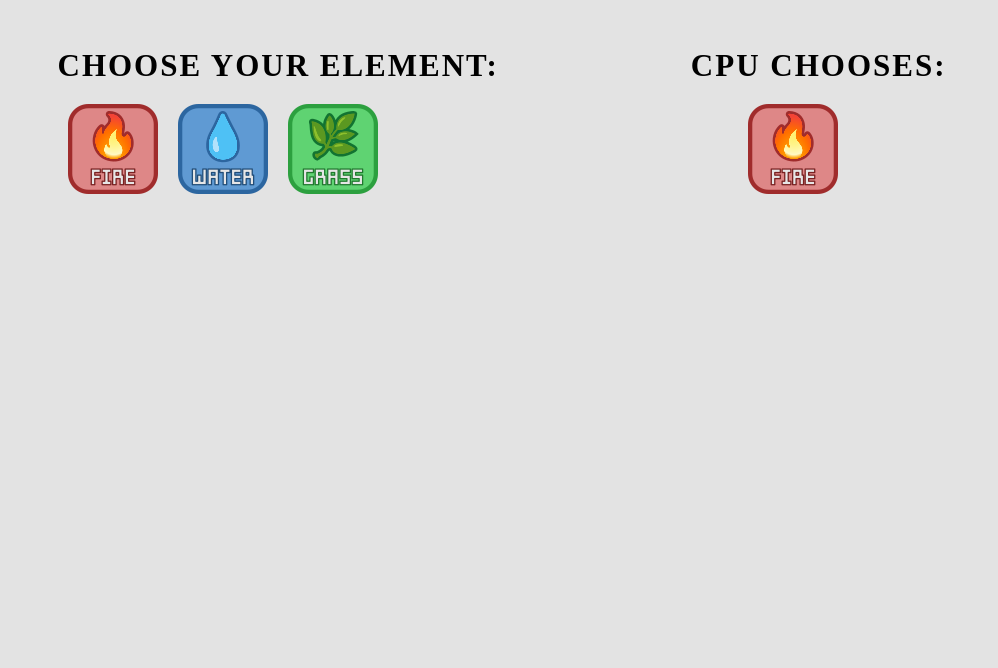
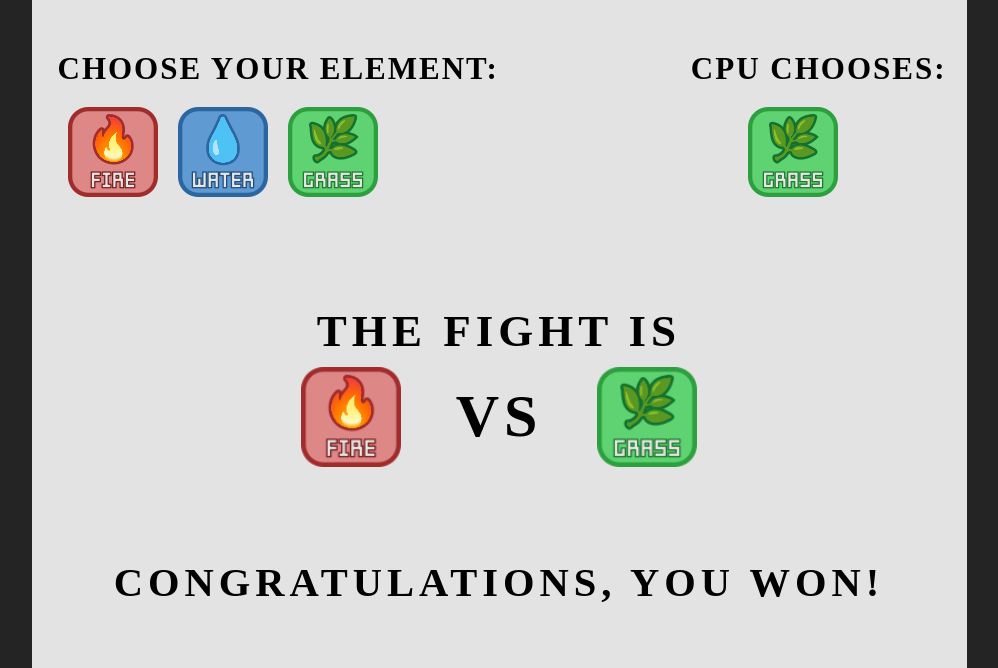
Before and after one commit to mvsantos93/elements_fight, a plain HTML site: page index.html in a window 1280 px wide. Shown: the part 267-935 px from the top of the page, without its empty margins (141-1139 px from the left). Drawn offline with Linux system fonts and the light colour scheme; a web font is replaced by a local one.

Commit message:
v2.0.2 - Versão final da parte 2: CSS

```diff
--- a/index.html
+++ b/index.html
@@ -33,16 +33,23 @@
                 </div>
                 <div class="cpu-element-container">
                     <h2>CPU CHOOSES:</h2>
-                    <img src="images/fire.png" alt="">
+                    <img src="images/grass.png" alt="">
                 </div>
             </section>
 
             <section class="battle">
-                <!-- THE FIGHT IS + elementos escolhidos -->
+                <div class="vs-header">
+                    <h1>THE FIGHT IS</h1>
+                </div>
+                <div class="vs-container">
+                    <img src="images/fire.png" alt="">
+                    <h2>VS</h2>
+                    <img src="images/grass.png" alt="">
+                </div>
             </section>
 
             <section class="result">
-                <!-- Resultado da batalha -->
+                <h1>CONGRATULATIONS, YOU WON!</h1>
             </section>
         </main>
     </body>
--- a/styles.css
+++ b/styles.css
@@ -10,7 +10,7 @@
 }
 
 body {
-    background-color: #e3e3e3;
+    background-color: #242424;
     display: flex;
     font-family: "Players";
     justify-content: center;
@@ -19,6 +19,7 @@ body {
 }
 
 .main-container {
+    background-color: #e3e3e3;
     width: 935px;
     height: 935px;
     padding: 20px;
@@ -113,19 +114,39 @@ body {
 }
 
 .battle {
-    height: 220px;
+    height: 170px;
     display: flex;
     flex-direction: column;
-    justify-content: center;
     align-items: center;
-    padding: 10px;
+}
+
+.vs-header {
+    font-size: 30px;
+    letter-spacing: 5px;
+    padding-bottom: 10px;
+}
+
+.vs-container{
+    font-size: 40px;
+    letter-spacing: 5px;
+    display: flex;
+    align-items: center;
+}
+
+.vs-container img{
+    padding-inline: 55px;
+    height: 100px;
+    width: auto;
+
 }
 
 .result {
-    height: 60px;
+    height: 70px;
+    font-size: 27px;
+    text-align: center;
+    letter-spacing: 5px;
     display: flex;
     justify-content: center;
     align-items: center;
-    font-size: 1.5rem;
-    font-weight: bold;
+    margin-bottom: 30px;
 }
```
